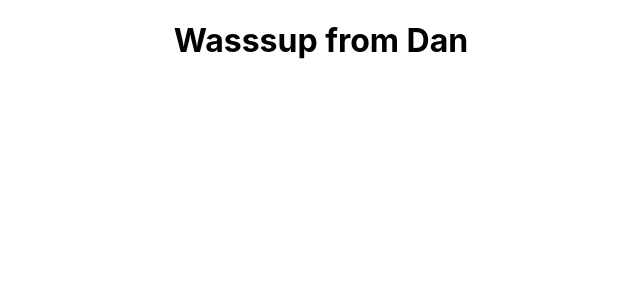
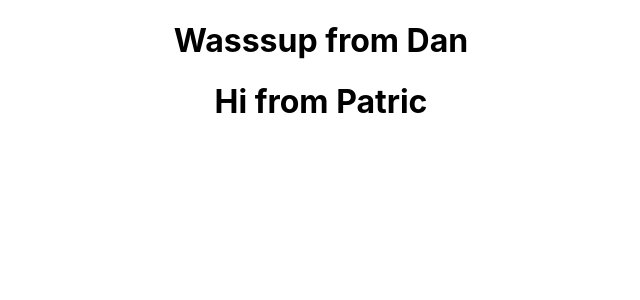
Before and after one commit to Foto-Op/project-2, a React (Create React App) app: page / in a window 1280 px wide. Shown: the top 300 px of the page, without its empty margins (319-959 px from the left). Built offline with nearby package versions, Linux system fonts and the light colour scheme.

Commit message:
h1 added also

```diff
--- a/src/App.js
+++ b/src/App.js
@@ -7,6 +7,7 @@ class App extends Component {
     return (
       <div className="App">
         <h1>Wasssup from Dan</h1>
+        <h1>Hi from Patric</h1>
       </div>
     );
   }
```
